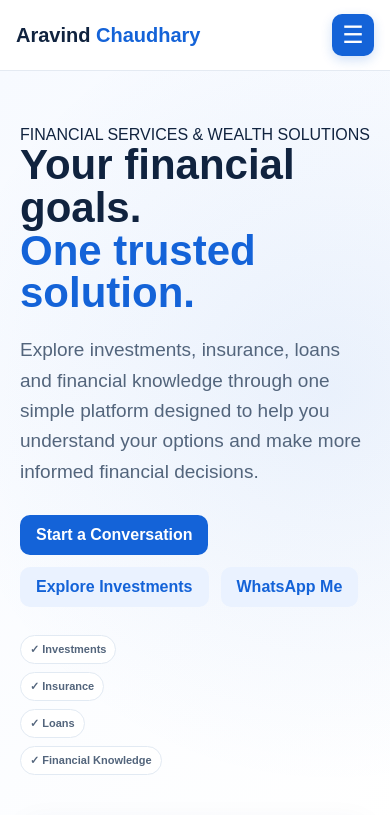
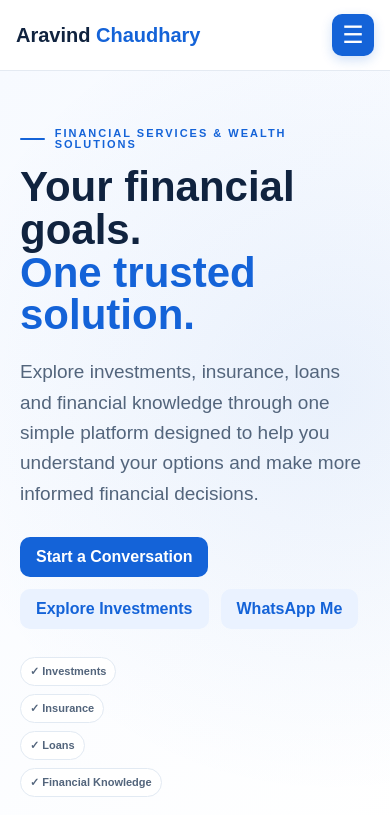
Before and after one commit to Aravind100/aravind-financial-expert, a Next.js app: page / in a window 390 px wide. Shown: the top 815 px of the page. Built offline with nearby package versions, Linux system fonts and the light colour scheme.

Commit message:
Add styles for homeHeroEyebrow component
Added styles for home hero eyebrow component.

```diff
--- a/app/globals.css
+++ b/app/globals.css
@@ -1321,3 +1321,36 @@
     font-size: 27px;
   }
 }
+
+.homeHeroEyebrow {
+  display: inline-flex;
+  align-items: center;
+  gap: 10px;
+  margin-bottom: 20px;
+  color: #1463d8;
+  font-size: 13px;
+  font-weight: 900;
+  letter-spacing: 2.5px;
+  line-height: 1;
+}
+
+.homeHeroEyebrow::before {
+  content: "";
+  width: 34px;
+  height: 3px;
+  border-radius: 10px;
+  background: #1463d8;
+}
+
+@media (max-width: 700px) {
+  .homeHeroEyebrow {
+    font-size: 11px;
+    letter-spacing: 2px;
+    margin-bottom: 16px;
+  }
+
+  .homeHeroEyebrow::before {
+    width: 25px;
+    height: 2px;
+  }
+}
```
